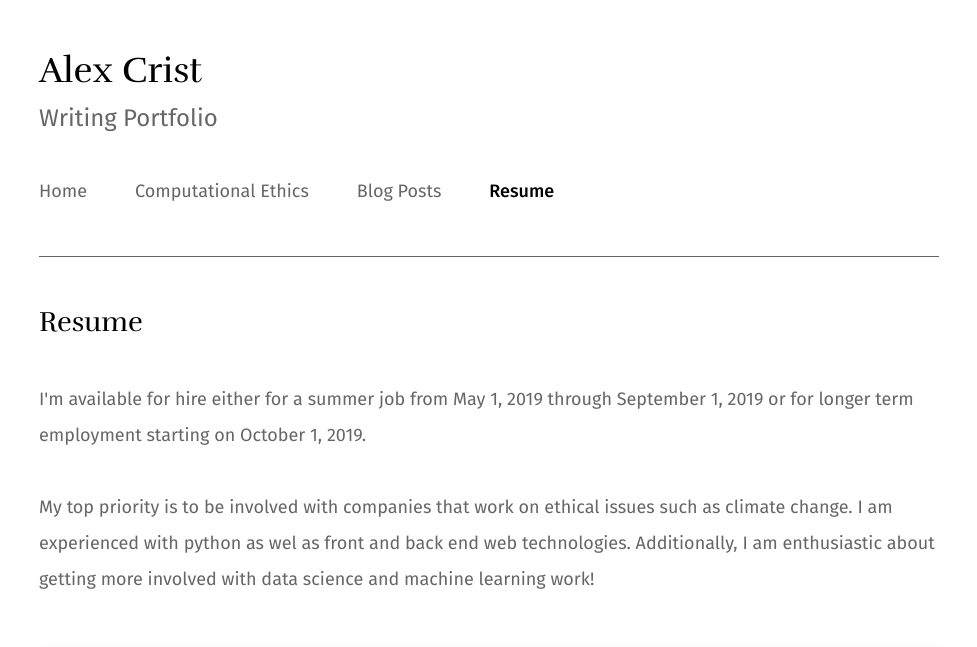
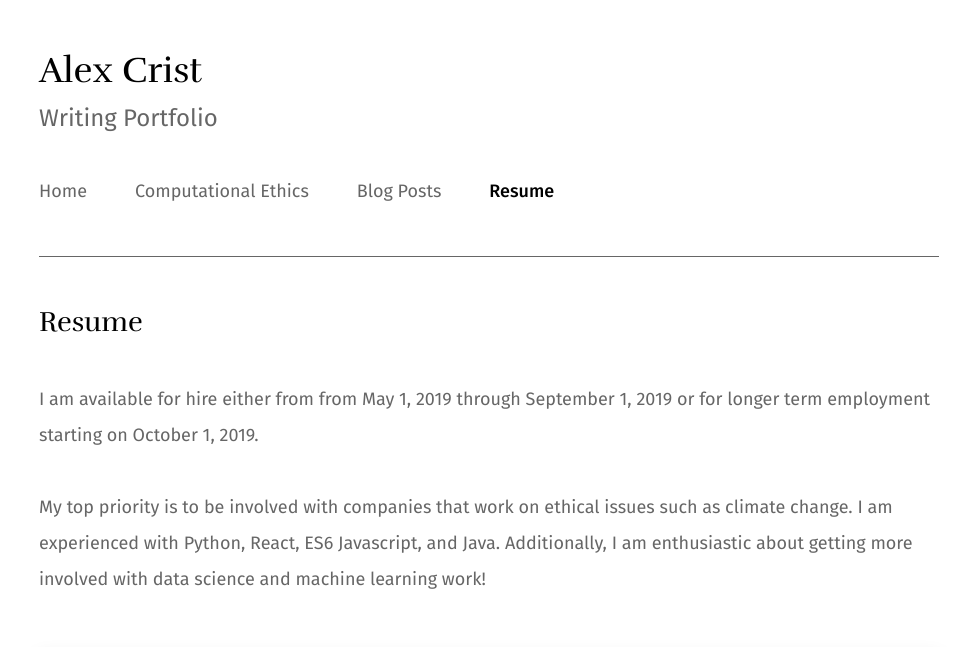
Before and after one commit to alexcrist/writing-portfolio, a plain HTML site: page resume/index.html in a window 1280 px wide. Shown: the top 647 px of the page, without its empty margins (151-1128 px from the left). Drawn offline with Linux system fonts and the light colour scheme.

Commit message:
Update text

```diff
--- a/resume/index.html
+++ b/resume/index.html
@@ -14,16 +14,15 @@
     <div id="header"></div>
     <div class="section-title">Resume</div>
     <div class="writing resume-description">
-        I'm available for hire either for a summer job from May 1, 2019 through
+        I am available for hire either from from May 1, 2019 through
         September 1, 2019 or for longer term employment starting on October 1,
         2019.
         <br/>
         <br/>
         My top priority is to be involved with companies that work on
-        ethical issues such as climate change. I am experienced with python as
-        wel as front and back end web technologies. Additionally, I am
-        enthusiastic about getting more involved with data science and machine
-        learning work!
+        ethical issues such as climate change. I am experienced with Python,
+        React, ES6 Javascript, and Java. Additionally, I am enthusiastic about
+        getting more involved with data science and machine learning work!
     </div>
     <iframe src="https://docs.google.com/gview?url=https://github.com/alexcrist/writing-portfolio/raw/master/assets/Resume-Alex_Crist.pdf&embedded=true" width="100%" height="1100px"></iframe>
     <script src="../header.js"></script>
```
Also changed, not shown: home/index.html (+1 -1 lines).
